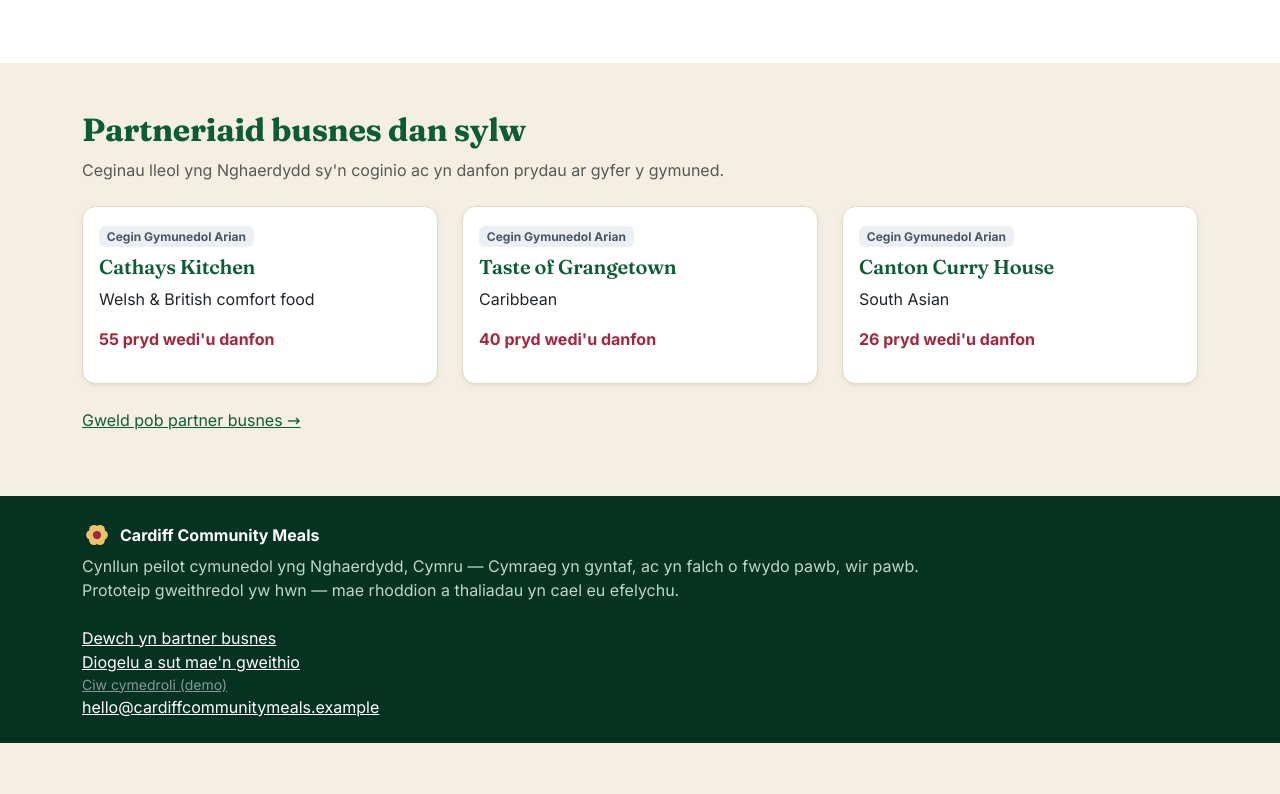
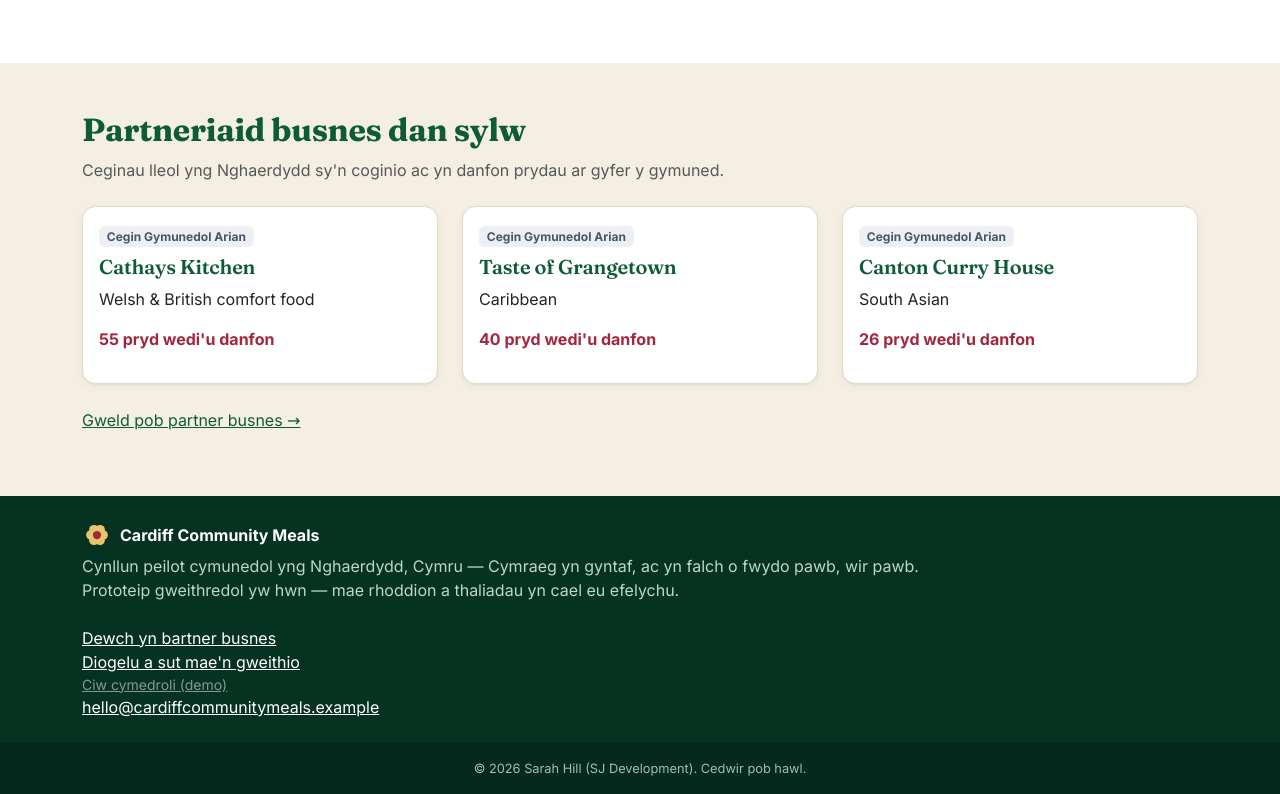
Before and after one commit to sarahjhill/cardiff-community-meals, a plain HTML site: page site/index.html in a window 1280 px wide. Shown: the part 2971-3765 px from the top of the page. Before the commit the page ends 3714 px from the top, so only its background shows below. Drawn offline with nearby package versions, Linux system fonts and the light colour scheme.

Commit message:
Add all-rights-reserved license notice + footer copyright

```diff
--- a/site/app.js
+++ b/site/app.js
@@ -512,6 +512,11 @@ const CCM = (() => {
             <a href="moderate.html" class="d-block small text-white-50" data-i18n="footer.moderate">Moderation queue (demo)</a>
             <a href="mailto:hello@cardiffcommunitymeals.example">hello@cardiffcommunitymeals.example</a>
           </div>
+        </div>
+        <div class="footer-legal py-3">
+          <div class="container">
+            &copy; ${new Date().getFullYear()} Sarah Hill (SJ Development). <span data-i18n="footer.rights">All rights reserved.</span>
+          </div>
         </div>`;
     }
     injectHeroSkyline();
--- a/site/custom.css
+++ b/site/custom.css
@@ -422,6 +422,12 @@ textarea:focus-visible,
 
 footer a { color: #fff; }
 footer { background-color: var(--brand-teal-dark); color: #bcd8c6; }
+.footer-legal {
+  background-color: rgba(0,0,0,0.18);
+  color: #9cc2ab;
+  font-size: .8rem;
+  text-align: center;
+}
 
 /* ---------- Cook & Book: rota + chat ---------- */
 .rota-day {
--- a/site/i18n.js
+++ b/site/i18n.js
@@ -29,6 +29,7 @@ const I18N = (() => {
       "brand.tagline": "a cwtch, delivered with dinner",
 
       "footer.moderate": "Moderation queue (demo)",
+      "footer.rights": "All rights reserved.",
 
       "home.voices.title": "What Cardiff is saying",
       "home.voices.sub": "Real messages from the people using this platform — read all of them, or leave your own.",
@@ -370,6 +371,7 @@ const I18N = (() => {
       "brand.tagline": "cwtch a swper, wrth y drws",
 
       "footer.moderate": "Ciw cymedroli (demo)",
+      "footer.rights": "Cedwir pob hawl.",
 
       "home.voices.title": "Beth mae Caerdydd yn ei ddweud",
       "home.voices.sub": "Negeseuon go iawn gan y bobl sy'n defnyddio'r platfform hwn — darllenwch bob un, neu gadewch eich un chi.",
```
Also changed, not shown: 2 other files.
